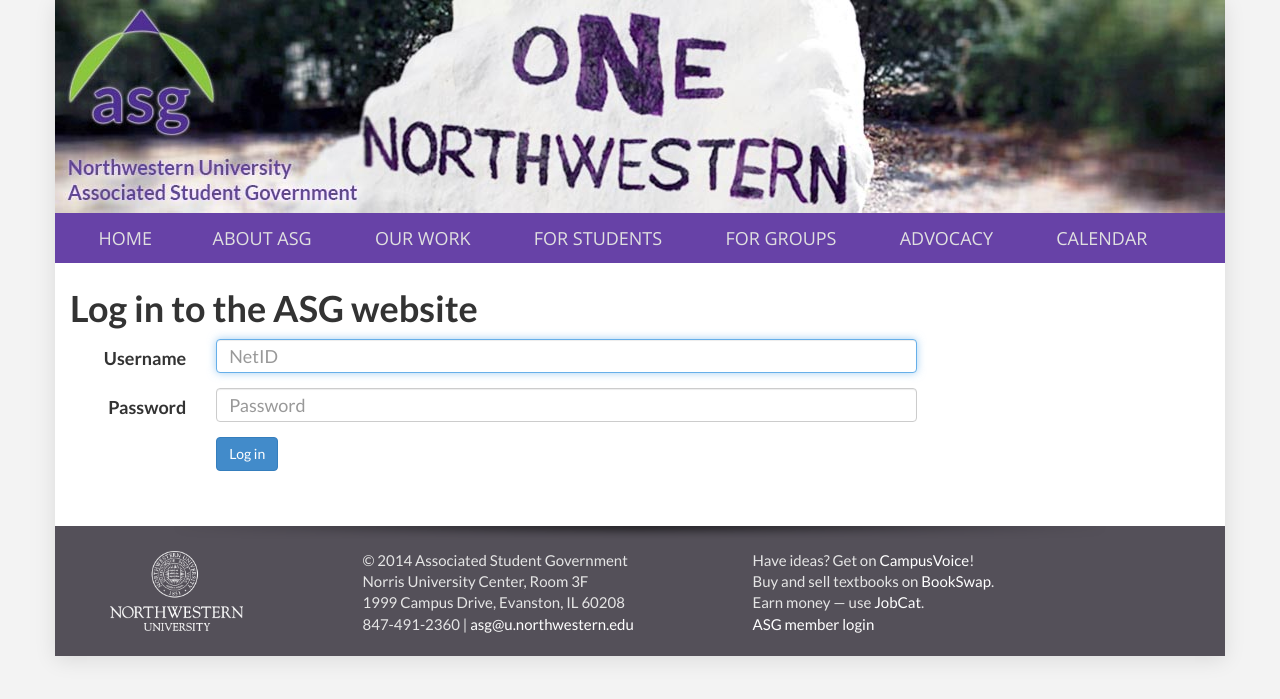
After one commit to nuasg/asg.northwestern.edu, a Django app: page /login/ in a window 1280 px wide. The commit adds this page. Shown: the top 699 px of the page. Run offline with Django 3.2, Linux system fonts and the light colour scheme; some libraries are stand-ins or nearby versions.

Commit message:
Custom login page

```diff
--- a/asg/forms.py
+++ b/asg/forms.py
@@ -1,6 +1,7 @@
+from django.contrib.auth.forms import AuthenticationForm
 from django.forms import ModelForm
 from crispy_forms.helper import FormHelper
-from crispy_forms.layout import Submit
+from crispy_forms.layout import Field, Layout, Submit
 from asg.models import Person
 
 class PersonForm(ModelForm):
@@ -10,10 +11,28 @@ class PersonForm(ModelForm):
         self.helper.form_method = 'post'
         self.helper.form_action = '/edit_profile/'
         self.helper.form_class = 'form-horizontal'
-        self.helper.label_class = 'col-md-2'
-        self.helper.field_class = 'col-md-8'
+        self.helper.label_class = 'col-md-3'
+        self.helper.field_class = 'col-md-9'
         self.helper.add_input(Submit('submit', 'Save changes'))
 
     class Meta:
         model = Person
         fields = ('first_name', 'last_name', 'email', 'bio', 'photo', 'thumbnail_size')
+
+
+class ASGAuthForm(AuthenticationForm):
+    def __init__(self, *args, **kwargs):
+        super(ASGAuthForm, self).__init__(*args, **kwargs)
+        self.helper = FormHelper()
+        self.helper.form_method = 'post'
+        self.helper.form_action = '/login/'
+        self.helper.form_class = 'form-horizontal'
+        self.helper.label_class = 'col-md-2'
+        self.helper.field_class = 'col-md-10'
+        self.helper.add_input(Submit('login', 'Log in'))
+
+        self.helper.layout = Layout(
+            Field('username', placeholder='NetID'),
+            Field('password', placeholder='Password'),
+            Field('login'),
+        )
--- a/asg/models.py
+++ b/asg/models.py
@@ -62,6 +62,9 @@ class Person(models.Model):
             return self.positions.order_by('-on_exec_board', '-senate_leadership')[0]
         except:
             return None
+
+    def on_exec(self):
+        return self.positions.filter(on_exec_board=True).count() > 0
 
 
 class Position(models.Model):
--- a/asg/urls.py
+++ b/asg/urls.py
@@ -23,6 +23,7 @@ urlpatterns = patterns('asg.views',
     url(r'^projects/', 'projects'),
     url(r'^people/(?P<id>\d+)/([\w-]+/)?$', 'people'),
     url(r'^edit_profile/', 'edit_profile'),
+    url(r'^login/', 'login_user'),
     url(r'^tinymce/', include('tinymce.urls')),
     url(r'^admin/', include(admin.site.urls)),
 )
@@ -30,6 +31,7 @@ urlpatterns = patterns('asg.views',
 urlpatterns += patterns('',
     url(r'^logout/', 'django.contrib.auth.views.logout',
             {'next_page': '/'}),
+
     # Pages with root slugs must go last
     url(r'^(?P<page_slug>[\w-]+)/$', 'asg.views.page'),
 )
--- a/asg/views.py
+++ b/asg/views.py
@@ -1,13 +1,15 @@
-from django.utils import timezone
+import itertools
+import random
+from django.conf import settings
+from django.contrib.auth import authenticate, login
+from django.contrib.auth.decorators import login_required
 from django.core.paginator import Paginator
-from django.contrib.auth.decorators import login_required
 from django.http import HttpResponse
 from django.shortcuts import render_to_response, get_object_or_404, redirect
 from django.template import RequestContext
+from django.utils import timezone
 from models import *
 from forms import *
-import itertools
-import random
 
 def home(request):
     current_time = timezone.now()
@@ -115,6 +117,29 @@ def people(request, id):
     person = get_object_or_404(Person, id=int(id))
     return render_to_response('person.html', locals())
 
+def login_user(request):
+    if request.method == 'GET':
+        auth_form = ASGAuthForm()
+    elif request.method == 'POST':
+        auth_form = ASGAuthForm(request.POST)
+        user = authenticate(username=request.POST['username'],
+                            password=request.POST['password'])
+        if user is not None:
+            if user.is_active:
+                login(request, user)
+                try:
+                    person = Person.objects.get(user=user)
+                except Person.DoesNotExist:
+                    # This is a superuser
+                    return redirect('/admin/')
+                return redirect(settings.LOGIN_REDIRECT_URL)
+            else:
+                login_error = 'Your account has been deactivated'
+        else:
+            login_error = 'Invalid username or password'
+    return render_to_response('login.html', locals(),
+                context_instance=RequestContext(request))
+
 @login_required
 def edit_profile(request):
     'A page for the logged-in user to edit his/her own profile'
--- a/static/style.css
+++ b/static/style.css
@@ -3,10 +3,6 @@ body {
     font-weight: 400;
     text-rendering: optimizeLegibility;
     background: #f3f3f3;
-    font-size: 18px;
-}
-
-.form-control {
     font-size: 18px;
 }
 
@@ -203,6 +199,16 @@ ul.events small,
 ul.in-news small {
     font-size: 13px;
     font-variant: small-caps;
+}
+
+
+
+/* sitewide forms */
+.form-control {
+    font-size: 18px;
+}
+.clearable-file-input {
+    margin-left: 10px;
 }
 
 
--- a/templates/base.html
+++ b/templates/base.html
@@ -99,7 +99,7 @@
         {% if request.user.is_authenticated %}
         <a href="/edit_profile/">Edit my profile</a> | <a href="/logout/">Log out</a>
         {% else %}
-        <a href="/admin/">ASG member login</a>
+        <a href="/login/">ASG member login</a>
         {% endif %}
         </p>
       </div>
--- a/templates/edit_profile.html
+++ b/templates/edit_profile.html
@@ -17,6 +17,11 @@
 </div>
 <div class="row">
   <div class="col-md-10">
+    {% if person.on_exec %}
+    <div class="pull-right">
+      <a class="btn btn-default" href="/admin/">Go to Admin</a>
+    </div>
+    {% endif %}
     <h1>Edit my profile</h1>
     {% crispy person_form %}
   </div>
--- /dev/null
+++ b/templates/login.html
@@ -0,0 +1,28 @@
+{% extends 'base.html' %}
+{% load crispy_forms_tags %}
+
+{% block title %}Log in | Associated Student Government{% endblock title %}
+
+{% block head %}
+<style>
+.asteriskField {
+  display: none;
+}
+</style>
+{% endblock head %}
+{% if login_error %}
+<div class="row">
+  <div class="col-md-9">
+    <div class="alert alert-danger">{{ login_error }}</div>
+  </div>
+</div>
+{% endif %}
+
+{% block content %}
+<div class="row">
+  <div class="col-md-9">
+    <h1>Log in to the ASG website</h1>
+    {% crispy auth_form %}
+  </div>
+</div>
+{% endblock content %}
```
Also changed, not shown: templates/404.html (added, +11 -0 lines).
